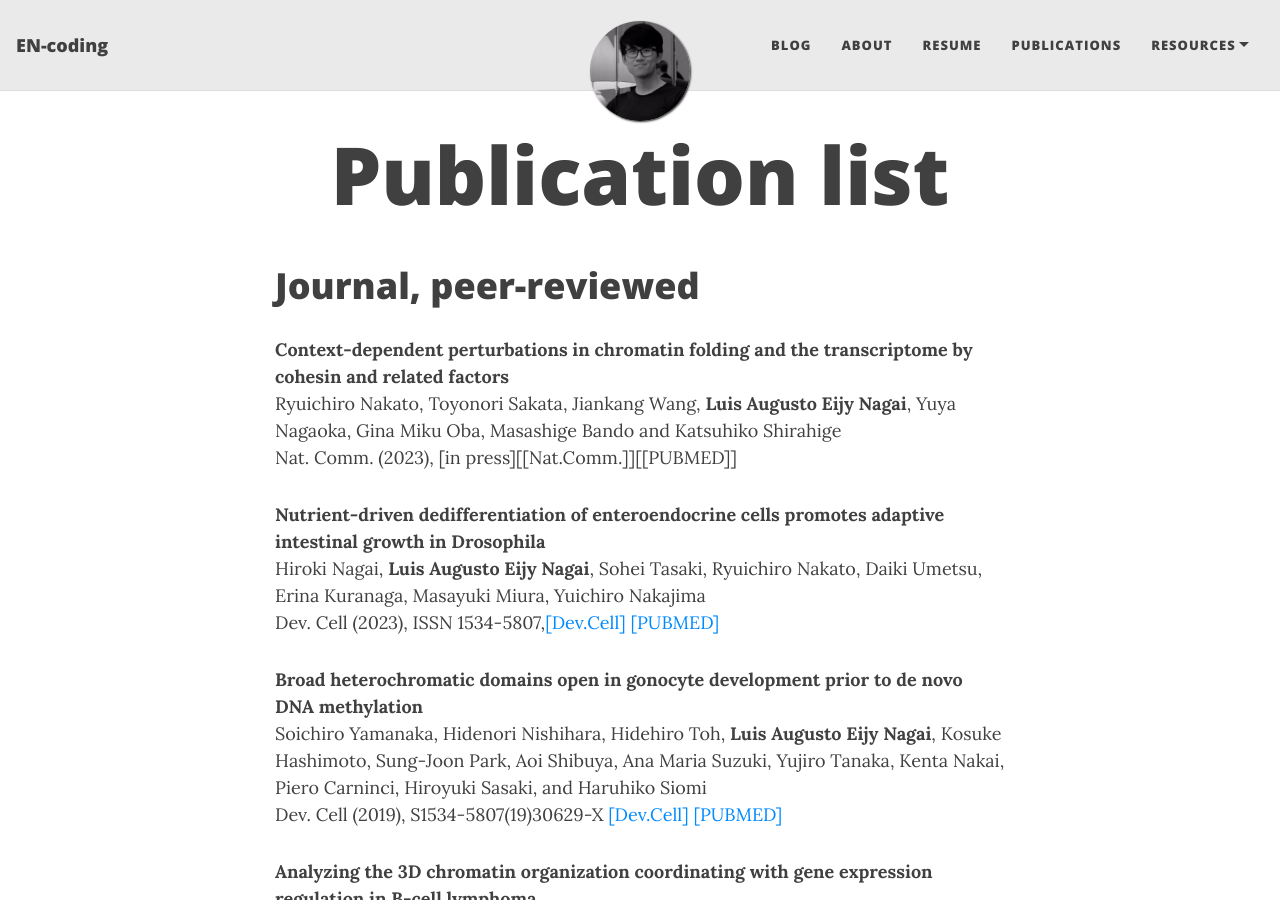
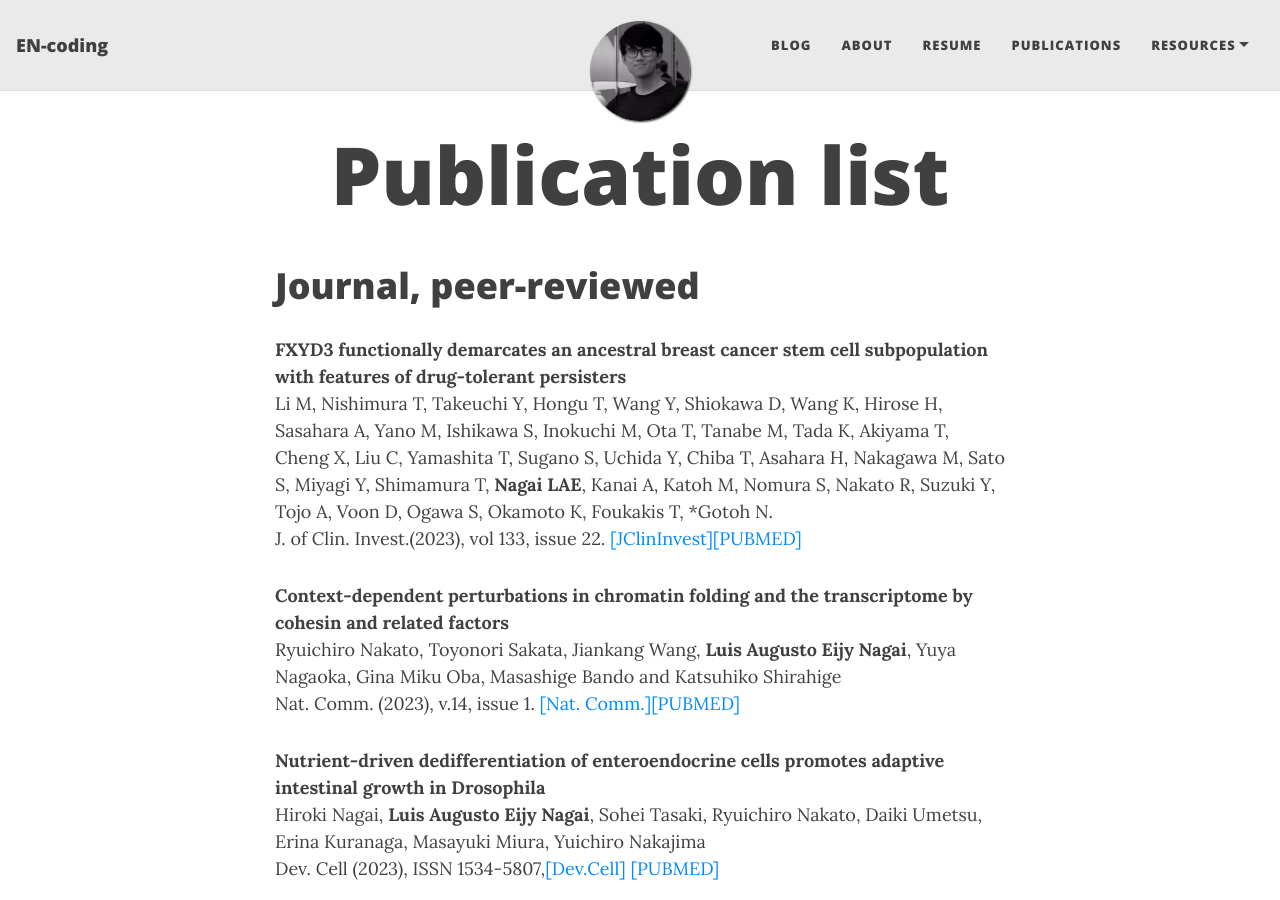
Before and after one commit to en-coding/en-coding.github.io, a Jekyll site: the page built from publications.md, in a window 1280 px wide and 900 px high. Built offline with Jekyll 4.4.1, drawn with Linux system fonts in a browser that asks for light colours; nearby versions of some CDN libraries.

Commit message:
include paper and poster updates

```diff
--- a/publications.md
+++ b/publications.md
@@ -4,10 +4,16 @@ title: Publication list
 ---
 
 # Journal, peer-reviewed
+
+**FXYD3 functionally demarcates an ancestral breast cancer stem cell subpopulation with features of drug-tolerant persisters**
+Li M, Nishimura T, Takeuchi Y, Hongu T, Wang Y, Shiokawa D, Wang K, Hirose H, Sasahara A, Yano M, Ishikawa S, Inokuchi M, Ota T, Tanabe M, Tada K, Akiyama T, Cheng X, Liu C, Yamashita T, Sugano S, Uchida Y, Chiba T, Asahara H, Nakagawa M, Sato S, Miyagi Y, Shimamura T, **Nagai LAE**, Kanai A, Katoh M, Nomura S, Nakato R, Suzuki Y, Tojo A, Voon D, Ogawa S, Okamoto K, Foukakis T, *Gotoh N.<br>
+J. of Clin. Invest.(2023), vol 133, issue 22. [[JClinInvest]](https://www.jci.org/articles/view/166666)[[PUBMED]](https://pubmed.ncbi.nlm.nih.gov/37966117/)
+
+
 **Context-dependent   perturbations   in   chromatin   folding   and   the
 transcriptome by cohesin and related factors**
 Ryuichiro Nakato, Toyonori Sakata, Jiankang Wang, **Luis Augusto Eijy Nagai**, Yuya Nagaoka, Gina Miku Oba, Masashige Bando and Katsuhiko Shirahige
-Nat. Comm. (2023), [in press][[Nat.Comm.]][[PUBMED]]
+Nat. Comm. (2023), v.14, issue 1. [[Nat. Comm.]](https://www.nature.com/articles/s41467-023-41316-4)[[PUBMED]](https://pubmed.ncbi.nlm.nih.gov/37726281/)
 
 
 **Nutrient-driven dedifferentiation of enteroendocrine cells promotes adaptive intestinal growth in Drosophila**
```
